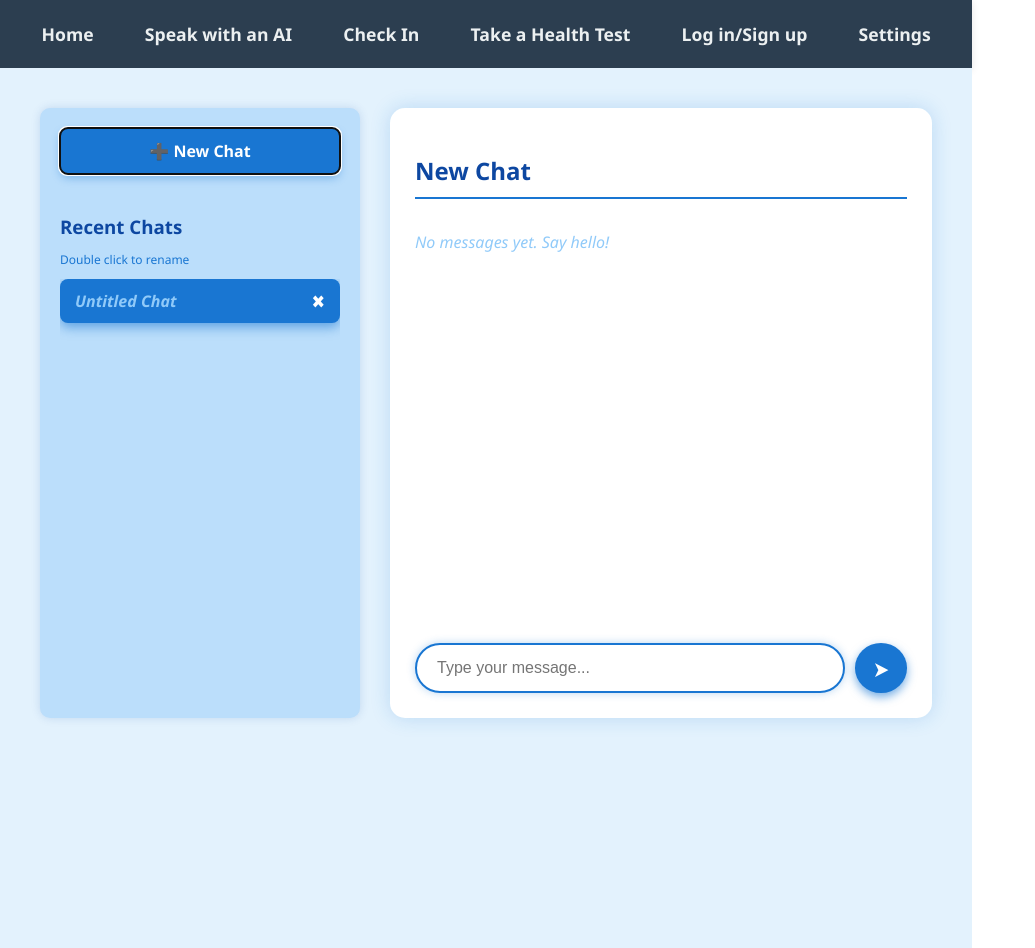
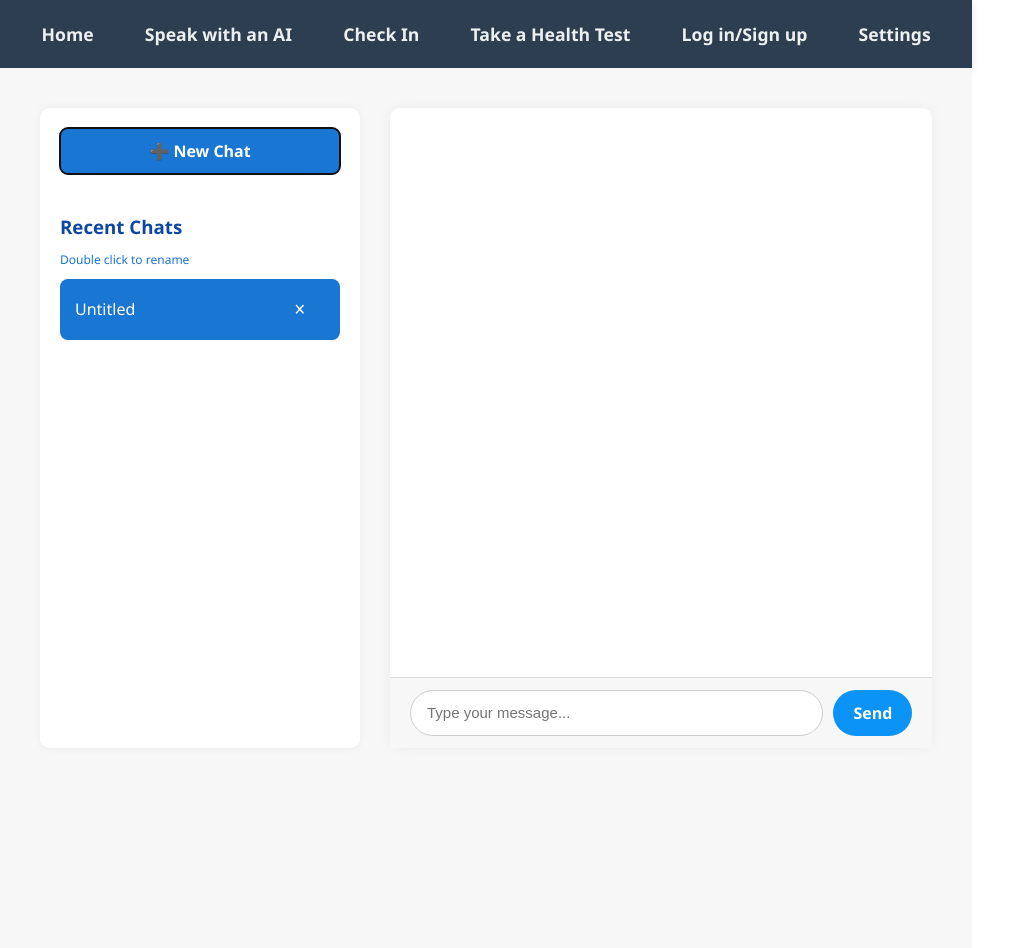
Before and after one commit to SujayO372/MentalHealthProject, a React (Vite) app in the folder MentalHealthProject/: page /chatbot in a window 1280 px wide. Both pictures are taken after a click on the button "➕ New Chat". Shown: the whole page, without its empty margins (0-1035 px from the left). Built offline with nearby package versions, Linux system fonts and the light colour scheme.

Commit message:
css + more

```diff
--- a/MentalHealthProject/src/pages/Chatbot.jsx
+++ b/MentalHealthProject/src/pages/Chatbot.jsx
@@ -178,7 +178,7 @@ export default function Chatbot() {
   return (
     <>
       <NavBar />
-      <div style={{ backgroundColor: '#e3f2fd', minHeight: '100vh', padding: '40px' }}>
+      <div style={{ backgroundColor: '#f7f7f8', minHeight: '100vh', padding: '40px' }}>
         <div style={{
           maxWidth: '1200px',
           margin: '0 auto',
@@ -190,10 +190,10 @@ export default function Chatbot() {
           {/* Sidebar */}
           <div style={{
             flex: 0.3,
-            backgroundColor: '#bbdefb',
+            backgroundColor: '#fff',
             borderRadius: '10px',
             padding: '20px',
-            boxShadow: '0 0 10px rgba(13, 71, 161, 0.15)',
+            boxShadow: '0 0 10px rgba(0,0,0,0.05)',
             minWidth: '280px',
             display: 'flex',
             flexDirection: 'column',
@@ -210,11 +210,7 @@ export default function Chatbot() {
                 fontWeight: 'bold',
                 marginBottom: '20px',
                 cursor: 'pointer',
-                boxShadow: '0 4px 8px rgba(25, 118, 210, 0.4)',
-                transition: 'background-color 0.3s ease',
               }}
-              onMouseEnter={e => e.currentTarget.style.backgroundColor = '#0d47a1'}
-              onMouseLeave={e => e.currentTarget.style.backgroundColor = '#1976d2'}
             >
               ➕ New Chat
             </button>
@@ -236,150 +232,136 @@ export default function Chatbot() {
                     display: 'flex',
                     justifyContent: 'space-between',
                     alignItems: 'center',
-                    boxShadow: chat.id === activeChatId ? '0 4px 12px rgba(25, 118, 210, 0.6)' : 'none',
-                    transition: 'background-color 0.3s ease, color 0.3s ease',
                   }}
                   onClick={() => handleSelectChat(chat.id)}
                   onDoubleClick={() => handleEditChatTitle(chat)}
                 >
                   {editingChatId === chat.id ? (
                     <input
-                      type="text"
                       value={editingTitle}
                       onChange={(e) => setEditingTitle(e.target.value)}
                       onBlur={saveChatTitle}
                       onKeyDown={(e) => e.key === 'Enter' && saveChatTitle()}
                       autoFocus
                       style={{
-                        flex: 1,
-                        padding: '6px 8px',
-                        borderRadius: '5px',
-                        border: '1px solid #1976d2',
-                        fontSize: '14px',
-                        color: '#0d47a1',
+                        padding: '4px 8px',
+                        borderRadius: '6px',
+                        border: '1px solid #ccc',
+                        width: '100%',
                       }}
                     />
                   ) : (
-                    <span style={{ flex: 1, fontWeight: '600' }}>
-                      {chat.title || <em style={{ color: '#90caf9' }}>Untitled Chat</em>}
+                    <span style={{ flex: 1, marginRight: '10px', whiteSpace: 'nowrap', overflow: 'hidden', textOverflow: 'ellipsis' }}>
+                      {chat.title || "Untitled"}
                     </span>
                   )}
                   <button
-                    onClick={(e) => {
-                      e.stopPropagation();
-                      handleDeleteChat(chat.id);
+                    onClick={(e) => { e.stopPropagation(); handleDeleteChat(chat.id); }}
+                    style={{
+                      background: 'transparent',
+                      border: 'none',
+                      color: chat.id === activeChatId ? 'white' : '#d32f2f',
+                      fontWeight: 'bold',
+                      cursor: 'pointer'
                     }}
-                    style={{
-                      background: 'none',
-                      border: 'none',
-                      color: chat.id === activeChatId ? 'white' : '#0d47a1',
-                      fontSize: '18px',
-                      cursor: 'pointer',
-                      padding: 0,
-                      marginLeft: '10px',
-                    }}
-                    title="Delete chat"
                   >
-                    ✖
+                    ✕
                   </button>
                 </li>
               ))}
-              {recentChats.length === 0 && (
-                <li style={{ color: '#1976d2', fontStyle: 'italic' }}>
-                  No chats yet. Start a new chat!
-                </li>
-              )}
             </ul>
           </div>
 
-          {/* Chat window */}
+          {/* Chat Area */}
           <div style={{
-            flex: 0.7,
-            backgroundColor: 'white',
-            borderRadius: '15px',
-            padding: '25px',
+            flex: 1,
+            backgroundColor: '#ffffff',
+            borderRadius: '10px',
             display: 'flex',
             flexDirection: 'column',
-            boxShadow: '0 0 20px rgba(25, 118, 210, 0.2)',
-            minHeight: '70vh',
-            color: '#0d47a1',
+            height: '80vh',
+            boxShadow: '0 0 15px rgba(0,0,0,0.05)',
           }}>
-            <h2 style={{ marginBottom: '15px', borderBottom: '2px solid #1976d2', paddingBottom: '8px' }}>
-              {activeChat ? activeChat.title || "New Chat" : "Select or Start a Chat"}
-            </h2>
-            <div style={{ flex: 1, overflowY: 'auto', marginBottom: '20px', paddingRight: '10px' }}>
-              {messages.length === 0 && (
-                <p style={{ fontStyle: 'italic', color: '#90caf9' }}>
-                  No messages yet. Say hello!
-                </p>
-              )}
+            <div style={{
+              flex: 1,
+              padding: '20px',
+              overflowY: 'auto',
+              display: 'flex',
+              flexDirection: 'column',
+              gap: '10px',
+            }}>
               {messages.map((msg, i) => (
                 <div
                   key={i}
                   style={{
-                    maxWidth: '70%',
-                    marginBottom: '15px',
-                    padding: '12px 18px',
-                    borderRadius: '15px',
-                    backgroundColor: msg.isUser ? '#1976d2' : '#bbdefb',
-                    color: msg.isUser ? 'white' : '#0d47a1',
-                    alignSelf: msg.isUser ? 'flex-end' : 'flex-start',
-                    boxShadow: msg.isUser
-                      ? '0 4px 12px rgba(25, 118, 210, 0.5)'
-                      : '0 4px 8px rgba(187, 222, 251, 0.5)',
-                    whiteSpace: 'pre-wrap',
+                    display: 'flex',
+                    justifyContent: msg.isUser ? 'flex-end' : 'flex-start',
                   }}
                 >
+                  <div style={{
+                    maxWidth: '70%',
+                    padding: '12px 16px',
+                    borderRadius: '12px',
+                    backgroundColor: msg.isUser ? '#0b93f6' : '#e5e5ea',
+                    color: msg.isUser ? 'white' : '#000',
+                    fontSize: '15px',
+                    lineHeight: '1.4',
+                    boxShadow: '0 1px 3px rgba(0,0,0,0.1)',
+                    whiteSpace: 'pre-wrap',
+                  }}>
                     {msg.messageContent}
-                  <div style={{ fontSize: '10px', opacity: 0.6, marginTop: '6px', textAlign: 'right' }}>
+                    <div style={{
+                      fontSize: '11px',
+                      opacity: 0.5,
+                      marginTop: '4px',
+                      textAlign: 'right',
+                    }}>
                       {msg.timestamp}
+                    </div>
                   </div>
                 </div>
               ))}
             </div>
-            <div style={{ display: 'flex', gap: '10px' }}>
+
+            {/* Input */}
+            <div style={{
+              display: 'flex',
+              padding: '12px 20px',
+              borderTop: '1px solid #ddd',
+              backgroundColor: '#f7f7f8',
+            }}>
               <input
   type="text"
-                placeholder="Type your message..."
   value={input}
   onChange={(e) => setInput(e.target.value)}
   onKeyDown={(e) => e.key === 'Enter' && handleSend()}
+  placeholder="Type your message..."
   style={{
     flex: 1,
-                  padding: '14px 20px',
-                  borderRadius: '30px',
-                  border: '2px solid #1976d2',
-                  fontSize: '16px',
-                  color: '#f0f0f0ff',
+    padding: '12px 16px',
+    borderRadius: '25px',
+    border: '1px solid #ccc',
     outline: 'none',
-                  boxShadow: '0 0 8px rgba(25, 118, 210, 0.3)',
-                  transition: 'border-color 0.3s ease',
+    fontSize: '15px',
+    marginRight: '10px',
+    backgroundColor: 'white',
+    color: '#000', // ensures black text while typing
   }}
-                onFocus={(e) => e.currentTarget.style.borderColor = '#0d47a1'}
-                onBlur={(e) => e.currentTarget.style.borderColor = '#1976d2'}
 />
+
               <button
                 onClick={handleSend}
                 style={{
-                  backgroundColor: '#1976d2',
+                  padding: '12px 20px',
+                  backgroundColor: '#0b93f6',
                   color: 'white',
                   border: 'none',
-                  borderRadius: '50%',
-                  width: '50px',
-                  height: '50px',
-                  fontSize: '22px',
+                  borderRadius: '25px',
+                  fontWeight: 'bold',
                   cursor: 'pointer',
-                  boxShadow: '0 4px 10px rgba(25, 118, 210, 0.6)',
-                  display: 'flex',
-                  alignItems: 'center',
-                  justifyContent: 'center',
-                  transition: 'background-color 0.3s ease',
                 }}
-                onMouseEnter={e => e.currentTarget.style.backgroundColor = '#0d47a1'}
-                onMouseLeave={e => e.currentTarget.style.backgroundColor = '#1976d2'}
-                title="Send message"
               >
-                ➤
+                Send
               </button>
             </div>
           </div>
```
Lines whose indentation alone changed are shown as unchanged.
